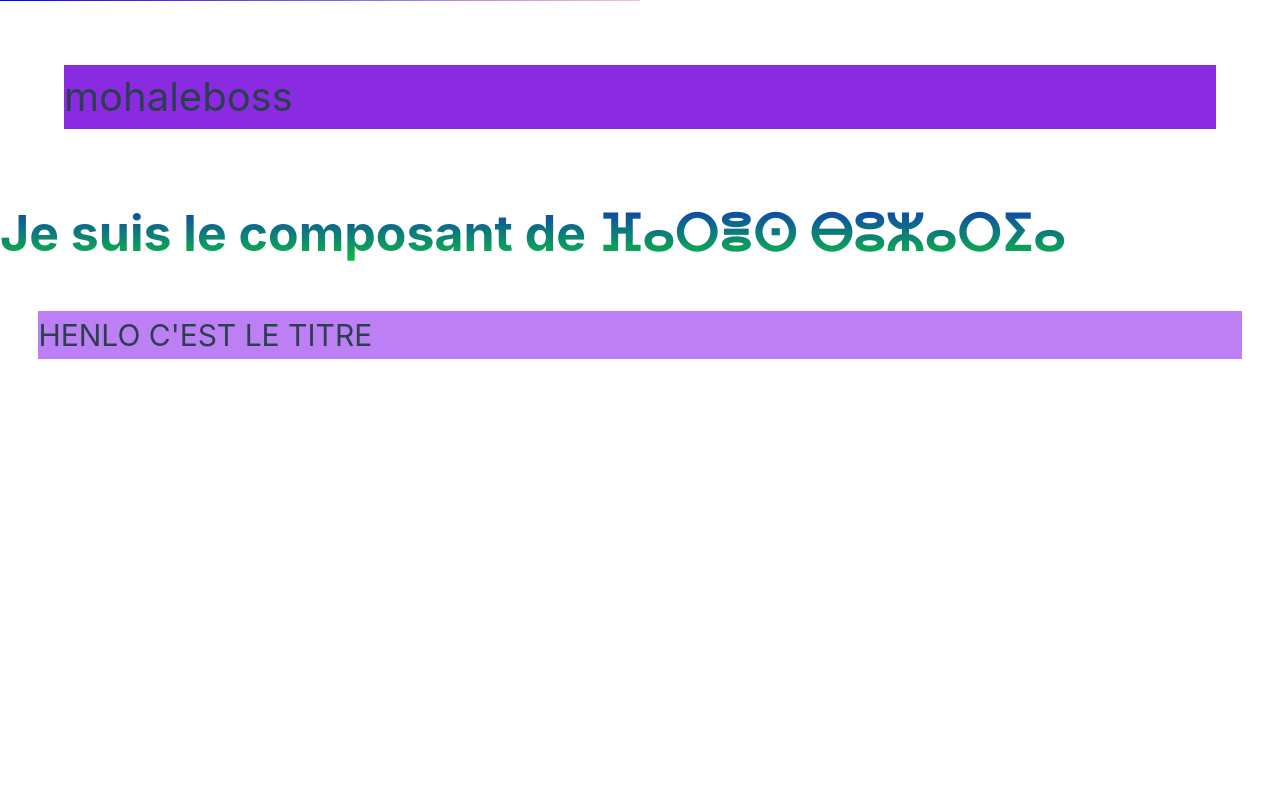
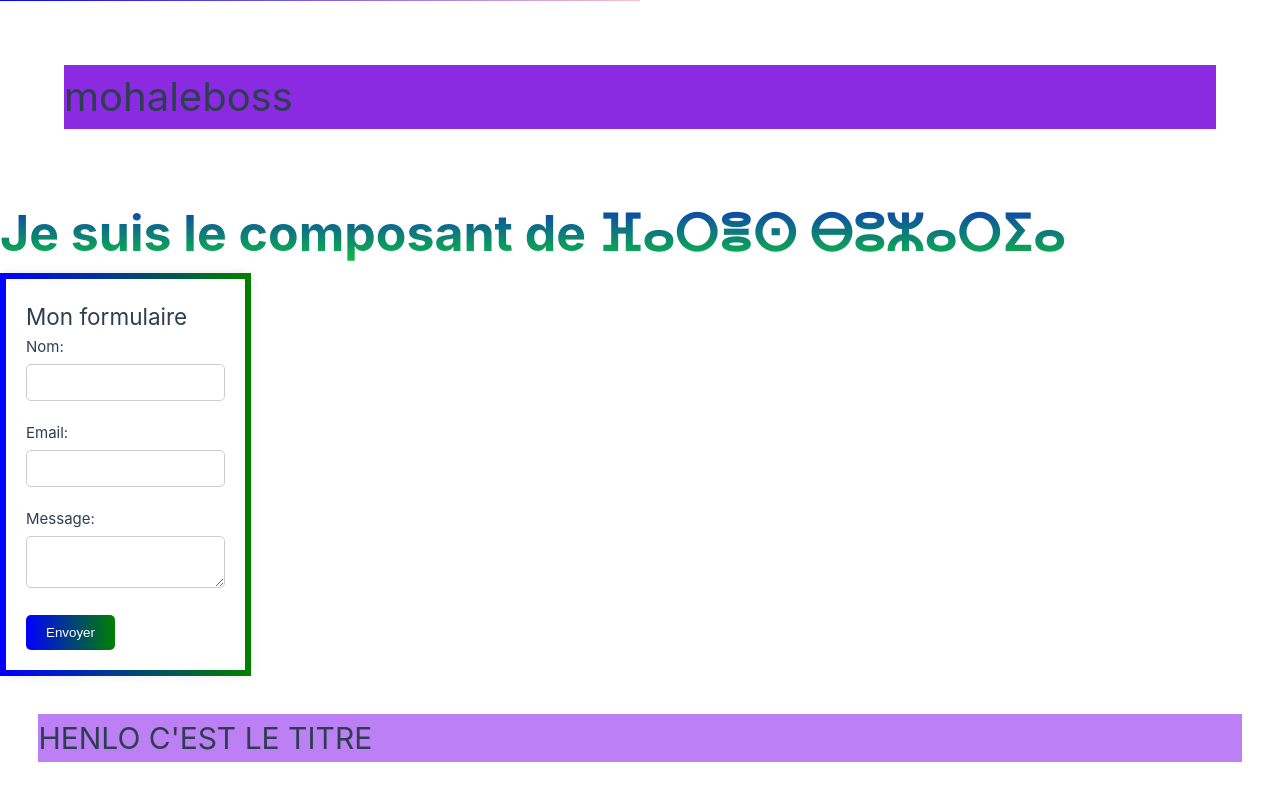
Before and after one commit to juliencauwet/CreaVueJS, a Vue app: page / in a window 1280 px wide. Shown: the part 440-1240 px from the top of the page. Before the commit the page ends 800 px from the top, so only its background shows below. Built offline with nearby package versions, Linux system fonts and the light colour scheme.

Commit message:
Ajout Formulaire Fares

```diff
--- a/src/components/FaresComponent.vue
+++ b/src/components/FaresComponent.vue
@@ -1,10 +1,12 @@
 <script setup>
+import FaresForm from './FaresForm.vue';
 defineProps(['title']);
 </script>
 
 <template>
     <div>
         <h1> {{ title }}</h1>
+        <FaresForm />
     </div>
 </template>
 
--- /dev/null
+++ b/src/components/FaresForm.vue
@@ -0,0 +1,71 @@
+<script setup>
+</script>
+
+<template>
+    <div class="form-container">
+        <form class="custom-form">
+            <h2>Mon formulaire</h2>
+            <div class="form-group">
+                <label for="name">Nom:</label>
+                <input type="text" id="name" v-model="name">
+            </div>
+            <div class="form-group">
+                <label for="email">Email:</label>
+                <input type="email" id="email" v-model="email">
+            </div>
+            <div class="form-group">
+                <label for="message">Message:</label>
+                <textarea id="message" v-model="message"></textarea>
+            </div>
+            <button type="submit">Envoyer</button>
+        </form>
+    </div>
+</template>
+
+<style scoped>
+.form-container {
+    display: flex;
+}
+
+.custom-form {
+    border: 6px solid;
+    border-image-slice: 1;
+    border-width: 6px;
+    border-image-source: linear-gradient(to right, blue, green);
+    padding: 20px;
+    border-radius: 10px;
+    box-shadow: 0 0 10px rgba(0, 0, 0, 0.1);
+}
+
+.form-group {
+    margin-bottom: 20px;
+}
+
+label {
+    display: block;
+    margin-bottom: 5px;
+}
+
+input[type="text"],
+input[type="email"],
+textarea {
+    width: 100%;
+    padding: 10px;
+    border-radius: 5px;
+    border: 1px solid #ccc;
+}
+
+button {
+    background: linear-gradient(to right, blue, green);
+    color: white;
+    padding: 10px 20px;
+    border: none;
+    border-radius: 5px;
+    cursor: pointer;
+    transition: background 0.3s ease;
+}
+
+button:hover {
+    background: linear-gradient(to right, darkblue, darkgreen);
+}
+</style>
```
